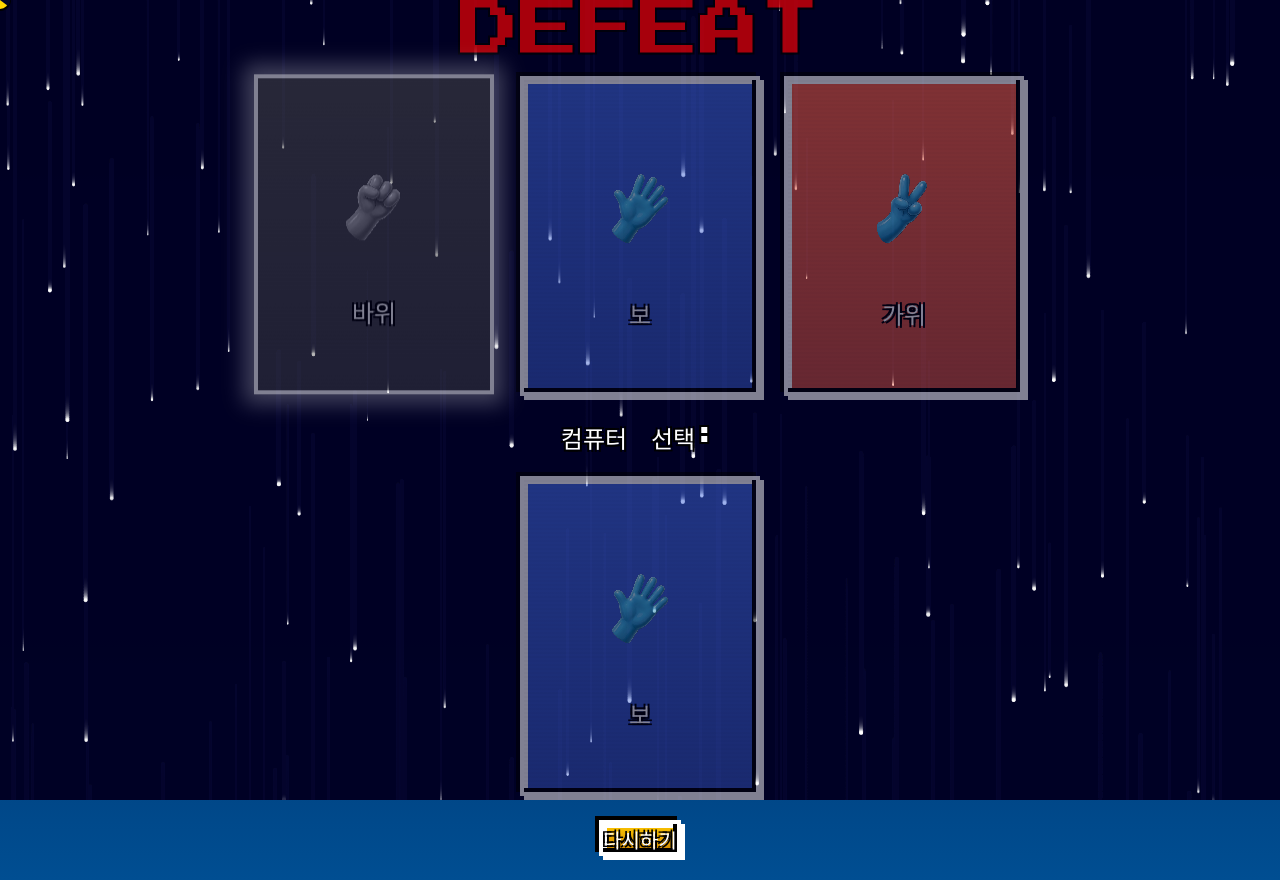
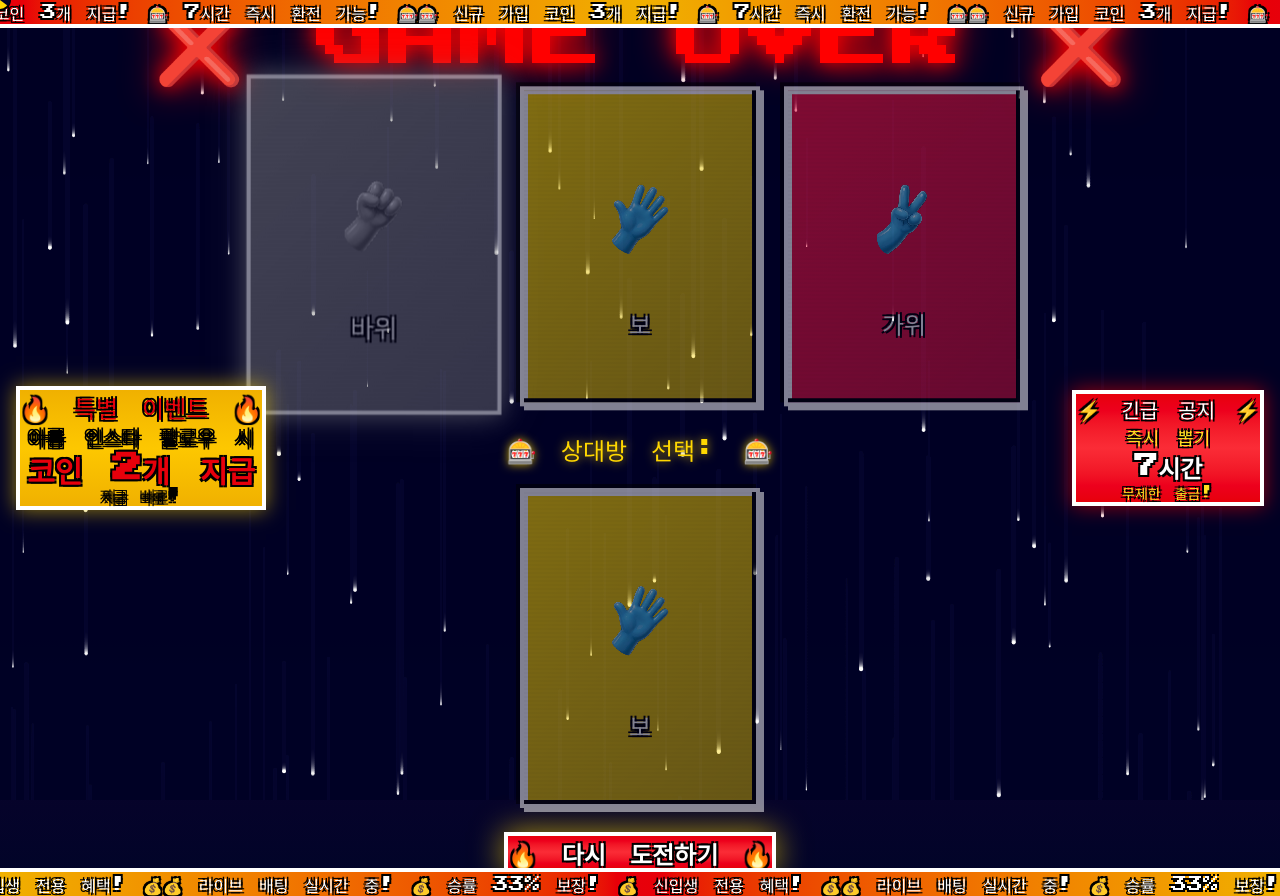
Before and after one commit to lastro1206/jjang-ggam-bbo, a Next.js app: page / in a window 1280 px wide. Both pictures are taken after a click on the button "바위". Built offline with nearby package versions, Linux system fonts and the light colour scheme; a web font is replaced by a local one.

Commit message:
design: 디자인 수정

```diff
--- a/app/components/ChoiceCard.tsx
+++ b/app/components/ChoiceCard.tsx
@@ -18,17 +18,17 @@ const choiceConfig = {
   scissors: {
     image: "/gawii.png",
     label: "가위",
-    color: "#FF6347",
+    color: "#FF1744", // 더 밝은 빨강
   },
   rock: {
     image: "/bawii.png",
     label: "바위",
-    color: "#8B4513",
+    color: "#FF6F00", // 금색 느낌의 주황
   },
   paper: {
     image: "/bojagi.png",
     label: "보",
-    color: "#4169E1",
+    color: "#FFD700", // 금색
   },
 };
 
@@ -52,27 +52,43 @@ export default function ChoiceCard({
         className={`pixel-border relative overflow-hidden p-8 min-w-[200px] min-h-[280px] md:min-w-[240px] md:min-h-[320px] flex flex-col items-center justify-center gap-6 transition-all ${
           isDisabled
             ? "opacity-50 cursor-not-allowed"
-            : "cursor-pointer hover:scale-105"
+            : "cursor-pointer hover:scale-105 card-pulse"
         } ${isLosing ? "grayscale" : ""}`}
         style={{
-          background: `linear-gradient(to bottom, ${config.color}, ${darkerColor})`,
+          background: `linear-gradient(135deg, ${config.color} 0%, ${darkerColor} 50%, ${config.color} 100%)`,
+          backgroundSize: "200% 200%",
         }}
-        whileHover={!isDisabled ? { scale: 1.05 } : {}}
+        whileHover={
+          !isDisabled
+            ? {
+                scale: 1.15,
+                rotate: [0, -3, 3, -3, 3, 0],
+                boxShadow: `0 0 40px ${config.color}, 0 0 60px ${config.color}80, 0 0 80px ${config.color}60`,
+              }
+            : {}
+        }
         whileTap={!isDisabled ? { scale: 0.95 } : {}}
         animate={
           isSelected
             ? {
                 boxShadow: [
-                  "0 0 0 0 rgba(255, 255, 255, 0.7)",
-                  "0 0 20px 10px rgba(255, 255, 255, 0.5)",
-                  "0 0 0 0 rgba(255, 255, 255, 0.7)",
+                  `0 0 20px ${config.color}, 0 0 40px ${config.color}80`,
+                  `0 0 60px ${config.color}, 0 0 80px ${config.color}80, 0 0 100px ${config.color}60`,
+                  `0 0 20px ${config.color}, 0 0 40px ${config.color}80`,
                 ],
+                scale: [1, 1.1, 1],
+                rotate: [0, 2, -2, 2, -2, 0],
+              }
+            : !isDisabled
+            ? {
+                y: [0, -5, 0],
               }
             : {}
         }
         transition={{
-          duration: 1,
-          repeat: isSelected ? Infinity : 0,
+          duration: isSelected ? 1 : 2,
+          repeat: isSelected ? Infinity : Infinity,
+          ease: "easeInOut",
         }}>
         {/* 픽셀 캐릭터 스타일 배경 */}
         <div
--- a/app/globals.css
+++ b/app/globals.css
@@ -30,13 +30,28 @@
 }
 
 body {
-  background: linear-gradient(180deg, #000428 0%, #004e92 100%);
+  background: linear-gradient(180deg, #0a0014 0%, #1a0032 50%, #000428 100%);
   color: var(--foreground);
   font-family: "GalmuriMono9", var(--font-press-start), monospace;
   overflow-x: hidden;
   min-height: 100vh;
   position: relative;
   -ms-overflow-style: none;
+}
+
+/* 플래시 효과 */
+@keyframes flash {
+  0%,
+  100% {
+    opacity: 1;
+  }
+  50% {
+    opacity: 0.5;
+  }
+}
+
+.flash-effect {
+  animation: flash 0.5s infinite;
 }
 
 body::-webkit-scrollbar {
@@ -115,3 +130,42 @@ body::-webkit-scrollbar {
 .shake {
   animation: shake 0.5s;
 }
+
+/* 그라데이션 애니메이션 */
+@keyframes gradientShift {
+  0% {
+    background-position: 0% 50%;
+  }
+  50% {
+    background-position: 100% 50%;
+  }
+  100% {
+    background-position: 0% 50%;
+  }
+}
+
+/* 카드 펄스 효과 */
+@keyframes cardPulse {
+  0%,
+  100% {
+    filter: brightness(1);
+  }
+  50% {
+    filter: brightness(1.2);
+  }
+}
+
+.card-pulse {
+  animation: gradientShift 3s ease infinite, cardPulse 2s ease-in-out infinite;
+}
+
+/* 배너 테두리 */
+.pixel-border-b {
+  border-bottom: 4px solid #ffffff;
+  box-shadow: 0 4px 0px 0px #000000;
+}
+
+.pixel-border-t {
+  border-top: 4px solid #ffffff;
+  box-shadow: 0 -4px 0px 0px #000000;
+}
--- a/app/page.tsx
+++ b/app/page.tsx
@@ -29,6 +29,13 @@ function getResult(player: Choice, computer: Choice): Result {
   return "lose";
 }
 
+const topBannerText = Array(4).fill(
+  "🎰 신규 가입 코인 3개 지급! 🎰 7시간 즉시 환전 가능! 🎰"
+);
+const bottomBannerText = Array(4).fill(
+  "💰 라이브 배팅 실시간 중! 💰 승률 33% 보장! 💰 신입생 전용 혜택! 💰"
+);
+
 export default function Home() {
   const [playerChoice, setPlayerChoice] = useState<Choice | null>(null);
   const [computerChoice, setComputerChoice] = useState<Choice | null>(null);
@@ -37,7 +44,7 @@ export default function Home() {
   const [showParticles, setShowParticles] = useState(false);
 
   const handleChoice = (choice: Choice) => {
-    if (playerChoice !== null) return; // 이미 선택했으면 무시
+    if (playerChoice !== null) return;
 
     const computer = getComputerChoice();
     const gameResult = getResult(choice, computer);
@@ -70,7 +77,6 @@ export default function Home() {
     return result === "lose" && playerChoice === choice;
   };
 
-  // 결과가 변경될 때 사운드 재생
   useEffect(() => {
     if (result) {
       playGameSound(result, 0.5);
@@ -83,8 +89,133 @@ export default function Home() {
       <CustomCursor />
       <StarParticles isActive={showParticles} />
 
-      <main className='relative z-10 flex flex-col items-center justify-center min-h-screen p-4 md:p-6'>
-        {/* 결과 메시지 */}
+      <motion.div
+        className='absolute top-0 left-0 right-0 z-30 overflow-hidden'
+        initial={{ opacity: 0, y: -50 }}
+        animate={{ opacity: 1, y: 0 }}
+        transition={{ duration: 0.5 }}>
+        <div className='bg-gradient-to-r from-red-600 via-yellow-500 to-red-600 pixel-border-b overflow-hidden flex'>
+          <motion.div
+            className='flex w-max whitespace-nowrap'
+            animate={{ x: ["0%", "-50%"] }}
+            transition={{ duration: 15, repeat: Infinity, ease: "linear" }}>
+            <div className='flex'>
+              {topBannerText.map((text, i) => (
+                <span
+                  key={`top-1-${i}`}
+                  className='text-sm md:text-base pixel-text text-white px-4 inline-block'>
+                  {text}
+                </span>
+              ))}
+            </div>
+            <div className='flex'>
+              {topBannerText.map((text, i) => (
+                <span
+                  key={`top-2-${i}`}
+                  className='text-sm md:text-base pixel-text text-white px-4 inline-block'>
+                  {text}
+                </span>
+              ))}
+            </div>
+          </motion.div>
+        </div>
+      </motion.div>
+
+      <motion.div
+        className='absolute left-4 top-1/2 -translate-y-1/2 z-20 hidden md:block'
+        initial={{ opacity: 0, x: -50 }}
+        animate={{ opacity: 1, x: 0 }}
+        transition={{ duration: 0.5, delay: 0.3 }}>
+        <motion.div
+          className='pixel-border bg-gradient-to-b from-yellow-500 via-yellow-400 to-yellow-500 p-4'
+          animate={{
+            boxShadow: [
+              "0 0 20px rgba(255, 215, 0, 0.6)",
+              "0 0 40px rgba(255, 215, 0, 0.9), 0 0 60px rgba(255, 215, 0, 0.6)",
+              "0 0 20px rgba(255, 215, 0, 0.6)",
+            ],
+          }}
+          transition={{ duration: 1.5, repeat: Infinity, ease: "easeInOut" }}>
+          <div className='text-center'>
+            <div className='text-2xl pixel-text text-red-600 mb-2'>
+              🔥 특별 이벤트 🔥
+            </div>
+            <div className='text-xl pixel-text text-black mb-1'>
+              아롬 인스타 팔로우 시
+            </div>
+            <div className='text-3xl pixel-text text-red-600 font-bold'>
+              코인 2개 지급
+            </div>
+            <div className='text-sm pixel-text text-black mt-2'>지금 바로!</div>
+          </div>
+        </motion.div>
+      </motion.div>
+
+      <motion.div
+        className='absolute right-4 top-1/2 -translate-y-1/2 z-20 hidden md:block'
+        initial={{ opacity: 0, x: 50 }}
+        animate={{ opacity: 1, x: 0 }}
+        transition={{ duration: 0.5, delay: 0.3 }}>
+        <motion.div
+          className='pixel-border bg-gradient-to-b from-red-600 via-red-500 to-red-600 p-4'
+          animate={{
+            boxShadow: [
+              "0 0 20px rgba(255, 0, 0, 0.6)",
+              "0 0 40px rgba(255, 0, 0, 0.9), 0 0 60px rgba(255, 0, 0, 0.6)",
+              "0 0 20px rgba(255, 0, 0, 0.6)",
+            ],
+          }}
+          transition={{ duration: 1.5, repeat: Infinity, ease: "easeInOut" }}>
+          <div className='text-center'>
+            <div className='text-xl pixel-text text-white mb-2'>
+              ⚡ 긴급 공지 ⚡
+            </div>
+            <div className='text-lg pixel-text text-yellow-300 mb-1'>
+              즉시 뽑기
+            </div>
+            <div className='text-2xl pixel-text text-white font-bold'>
+              7시간
+            </div>
+            <div className='text-sm pixel-text text-yellow-300 mt-2'>
+              무제한 출금!
+            </div>
+          </div>
+        </motion.div>
+      </motion.div>
+
+      <motion.div
+        className='absolute bottom-0 left-0 right-0 z-30 overflow-hidden'
+        initial={{ opacity: 0, y: 50 }}
+        animate={{ opacity: 1, y: 0 }}
+        transition={{ duration: 0.5, delay: 0.2 }}>
+        <div className='bg-gradient-to-r from-yellow-500 via-red-600 to-yellow-500 pixel-border-t overflow-hidden flex'>
+          <motion.div
+            className='flex w-max whitespace-nowrap'
+            animate={{ x: ["-50%", "0%"] }}
+            transition={{ duration: 15, repeat: Infinity, ease: "linear" }}>
+            <div className='flex'>
+              {bottomBannerText.map((text, i) => (
+                <span
+                  key={`bot-1-${i}`}
+                  className='text-sm md:text-base pixel-text text-white px-4 inline-block'>
+                  {text}
+                </span>
+              ))}
+            </div>
+            <div className='flex'>
+              {bottomBannerText.map((text, i) => (
+                <span
+                  key={`bot-2-${i}`}
+                  className='text-sm md:text-base pixel-text text-white px-4 inline-block'>
+                  {text}
+                </span>
+              ))}
+            </div>
+          </motion.div>
+        </div>
+      </motion.div>
+
+      <main className='relative z-10 flex flex-col items-center justify-center min-h-screen p-4 md:p-6 pt-16 pb-16'>
         <AnimatePresence mode='wait'>
           {result && (
             <motion.div
@@ -97,36 +228,54 @@ export default function Home() {
               transition={{ duration: 0.3 }}>
               {result === "win" && (
                 <motion.div
-                  className='text-4xl md:text-6xl pixel-text'
+                  className='text-5xl md:text-7xl pixel-text'
                   style={{ color: "#FFD700" }}
                   animate={{
-                    scale: [1, 1.2, 1],
+                    scale: [1, 1.4, 1],
+                    rotate: [0, 5, -5, 5, -5, 0],
                     textShadow: [
-                      "0 0 10px #FFD700",
-                      "0 0 30px #FFD700, 0 0 50px #FFD700",
-                      "0 0 10px #FFD700",
+                      "0 0 20px #FFD700, 0 0 40px #FFD700, 0 0 60px #FFD700",
+                      "0 0 50px #FFD700, 0 0 80px #FFD700, 0 0 100px #FFD700, 0 0 120px #FFD700",
+                      "0 0 20px #FFD700, 0 0 40px #FFD700, 0 0 60px #FFD700",
                     ],
                   }}
                   transition={{
-                    duration: 1,
+                    duration: 0.6,
                     repeat: Infinity,
                     ease: "easeInOut",
                   }}>
-                  VICTORY!
+                  <motion.span
+                    animate={{ opacity: [1, 0.3, 1] }}
+                    transition={{ duration: 0.3, repeat: Infinity }}>
+                    💰
+                  </motion.span>{" "}
+                  JACKPOT!{" "}
+                  <motion.span
+                    animate={{ opacity: [1, 0.3, 1] }}
+                    transition={{
+                      duration: 0.3,
+                      repeat: Infinity,
+                      delay: 0.15,
+                    }}>
+                    💰
+                  </motion.span>
                 </motion.div>
               )}
               {result === "lose" && (
                 <motion.div
-                  className='text-4xl md:text-6xl pixel-text'
+                  className='text-5xl md:text-7xl pixel-text'
                   style={{ color: "#FF0000" }}
                   animate={{
-                    opacity: [1, 0.5, 1],
+                    opacity: [1, 0.3, 1],
+                    scale: [1, 0.9, 1],
+                    textShadow: [
+                      "0 0 20px #FF0000, 0 0 40px #FF0000",
+                      "0 0 50px #FF0000, 0 0 80px #FF0000, 0 0 100px #FF0000",
+                      "0 0 20px #FF0000, 0 0 40px #FF0000",
+                    ],
                   }}
-                  transition={{
-                    duration: 0.5,
-                    repeat: Infinity,
-                  }}>
-                  DEFEAT
+                  transition={{ duration: 0.4, repeat: Infinity }}>
+                  ❌ GAME OVER ❌
                 </motion.div>
               )}
               {result === "draw" && (
@@ -135,18 +284,23 @@ export default function Home() {
                   style={{ color: "#FFFFFF" }}
                   animate={{
                     x: isShaking ? [-10, 10, -10, 10, 0] : 0,
+                    textShadow: [
+                      "0 0 10px #FFFFFF",
+                      "0 0 30px #FFFFFF, 0 0 50px #FFFFFF",
+                      "0 0 10px #FFFFFF",
+                    ],
                   }}
                   transition={{
                     duration: 0.5,
+                    repeat: isShaking ? 0 : Infinity,
                   }}>
-                  RETRY
+                  🔄 RETRY 🔄
                 </motion.div>
               )}
             </motion.div>
           )}
         </AnimatePresence>
 
-        {/* 선택 카드들 */}
         <div
           className={`flex flex-wrap gap-4 md:gap-6 justify-center items-center ${
             isShaking ? "shake" : ""
@@ -157,14 +311,10 @@ export default function Home() {
               key={choice}
               animate={
                 isShaking && result === "draw"
-                  ? {
-                      x: [-10, 10, -10, 10, 0],
-                    }
+                  ? { x: [-10, 10, -10, 10, 0] }
                   : {}
               }
-              transition={{
-                duration: 0.5,
-              }}>
+              transition={{ duration: 0.5 }}>
               <ChoiceCard
                 choice={choice}
                 isSelected={playerChoice === choice}
@@ -176,7 +326,6 @@ export default function Home() {
           ))}
         </div>
 
-        {/* 컴퓨터 선택 표시 */}
         <AnimatePresence>
           {computerChoice && (
             <motion.div
@@ -187,8 +336,12 @@ export default function Home() {
               transition={{ duration: 0.5 }}>
               <div
                 className='text-xl md:text-2xl pixel-text text-center'
-                style={{ marginBottom: "1.5rem" }}>
-                컴퓨터 선택:
+                style={{
+                  marginBottom: "1.5rem",
+                  color: "#FFD700",
+                  textShadow: "0 0 10px rgba(255, 215, 0, 0.8)",
+                }}>
+                🎰 상대방 선택: 🎰
               </div>
               <div className='flex justify-center'>
                 <ChoiceCard
@@ -203,20 +356,45 @@ export default function Home() {
           )}
         </AnimatePresence>
 
-        {/* 다시하기 버튼 */}
         <AnimatePresence>
           {result && result !== "draw" && (
             <motion.button
               initial={{ opacity: 0, scale: 0 }}
-              animate={{ opacity: 1, scale: 1 }}
+              animate={{
+                opacity: 1,
+                scale: 1,
+                boxShadow: [
+                  "0 0 20px rgba(255, 215, 0, 0.5)",
+                  "0 0 40px rgba(255, 215, 0, 0.8)",
+                  "0 0 20px rgba(255, 215, 0, 0.5)",
+                ],
+              }}
               exit={{ opacity: 0, scale: 0 }}
-              transition={{ delay: 1, duration: 0.3 }}
+              transition={{
+                opacity: { delay: 1, duration: 0.3 },
+                scale: { delay: 1, duration: 0.3 },
+                boxShadow: {
+                  duration: 1.5,
+                  repeat: Infinity,
+                  ease: "easeInOut",
+                },
+              }}
               onClick={resetGame}
-              className='px-8 py-4 pixel-border pixel-text text-lg md:text-xl bg-gradient-to-b from-yellow-400 to-yellow-600 hover:from-yellow-500 hover:to-yellow-700 transition-all cursor-pointer'
-              style={{ marginTop: "1.5rem", marginBottom: "1.5rem" }}
-              whileHover={{ scale: 1.1 }}
+              className='px-10 py-5 pixel-border pixel-text text-xl md:text-2xl bg-gradient-to-b from-red-600 via-red-500 to-red-600 hover:from-red-500 hover:to-red-700 transition-all cursor-pointer'
+              style={{
+                marginTop: "1.5rem",
+                marginBottom: "1.5rem",
+                color: "#FFFFFF",
+                fontWeight: "bold",
+              }}
+              whileHover={{
+                scale: 1.2,
+                boxShadow:
+                  "0 0 40px rgba(255, 0, 0, 0.9), 0 0 60px rgba(255, 0, 0, 0.6)",
+                rotate: [0, -3, 3, 0],
+              }}
               whileTap={{ scale: 0.95 }}>
-              다시하기
+              🔥 다시 도전하기 🔥
             </motion.button>
           )}
         </AnimatePresence>
```
Also changed, not shown: 2 other files (tests, documents, lock files or other folders).
